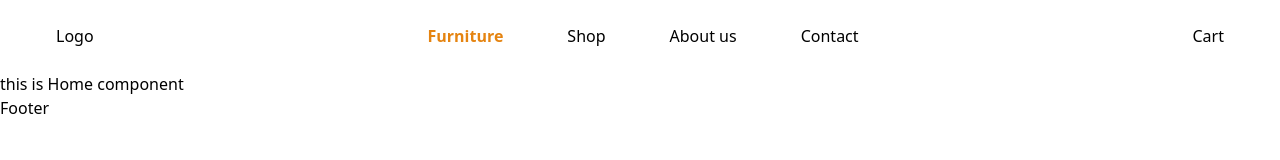
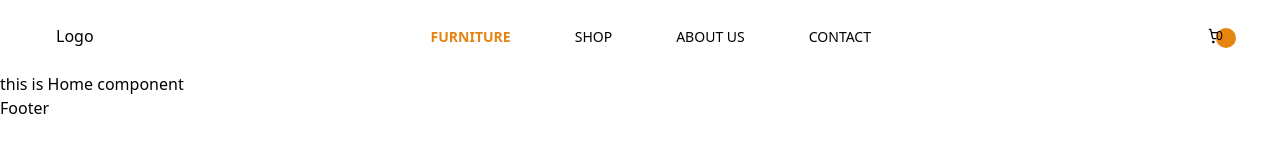
Before and after one commit to J-sense/CozyCorners, a React (Vite) app: page / in a window 1280 px wide. Shown: the top 160 px of the page. Built offline with nearby package versions, Linux system fonts and the light colour scheme.

Commit message:
navbar customize

```diff
--- a/package.json
+++ b/package.json
@@ -10,8 +10,11 @@
     "preview": "vite preview"
   },
   "dependencies": {
+    "lucide": "^0.446.0",
+    "lucide-react": "^0.446.0",
     "react": "^18.3.1",
     "react-dom": "^18.3.1",
+    "react-icons": "^5.3.0",
     "react-router-dom": "^6.26.2"
   },
   "devDependencies": {
--- a/src/index.css
+++ b/src/index.css
@@ -1,4 +1,5 @@
 @import url('https://fonts.googleapis.com/css2?family=Poppins:ital,wght@0,100;0,200;0,300;0,400;0,500;0,600;0,700;0,800;0,900;1,100;1,200;1,300;1,400;1,500;1,600;1,700;1,800;1,900&display=swap');
+@import url('https://fonts.googleapis.com/css2?family=Mulish:ital,wght@0,200..1000;1,200..1000&display=swap');
 @tailwind base;
 @tailwind components;
 @tailwind utilities;
--- a/src/layouts/Main/Navbar.jsx
+++ b/src/layouts/Main/Navbar.jsx
@@ -1,4 +1,7 @@
-import React from "react";
+import { LuShoppingCart } from "react-icons/lu";
+import { LuText } from "react-icons/lu";
+
+import React, { useState } from "react";
 import { Link, NavLink } from "react-router-dom";
 
 const navbarItems = [
@@ -21,15 +24,23 @@ const navbarItems = [
 ];
 
 const Navbar = () => {
+  const [isOpen, setIsOpen] = useState(false);
+  const handletoggle = () => {
+    setIsOpen(!isOpen);
+  };
   const linkItems = () => {
     return (
-      <ul className="  flex flex-col md:flex-row items-center md:space-x-8 gap-8 ">
+      <ul className="  flex flex-col md:flex-row items-center md:space-x-8 gap-8 text-[14px] uppercase font-navfont">
         {navbarItems.map((item, index) => (
           <li key={index}>
             <NavLink
               to={item.path}
               className={({ isActive, isPending }) =>
-                isPending ? "pending" : isActive ? "text-primary font-bold" : "hover:text-primary"
+                isPending
+                  ? "pending"
+                  : isActive
+                  ? "text-primary font-bold"
+                  : "hover:text-primary"
               }
             >
               {item.label}
@@ -44,8 +55,15 @@ const Navbar = () => {
     <div>
       <nav className="flex container mx-auto  justify-between items-center py-6 px-4">
         <Link to="/">Logo</Link>
-        <div>{linkItems()}</div>
-        <div>Cart</div>
+        <div className="md:hidden text-xl " onClick={handletoggle}>{isOpen ? <>X</> : <LuText />}</div>
+        <div className="hidden md:flex">{linkItems()}</div>
+        <div className="hidden md:block cursor-pointer relative">
+          <LuShoppingCart />
+          <sup className="absolute top-0 -right-3 bg-primary text-xs  w-5 h-5 rounded-full  items-center justify-center ">
+            {" "}
+            0
+          </sup>
+        </div>
       </nav>
     </div>
   );
--- a/tailwind.config.js
+++ b/tailwind.config.js
@@ -12,7 +12,8 @@ export default {
         'secondary-bg':'#f7f7f7',
       },
       fontFamily:{
-        'primary':'Poppins", sans-serif'
+        'primary':'Poppins", sans-serif',
+        'navfont' :'Poppins", sans-serif'
       },
       container: {
         center: true,
```
Also changed, not shown: 1 other file (tests, documents, lock files or other folders).
